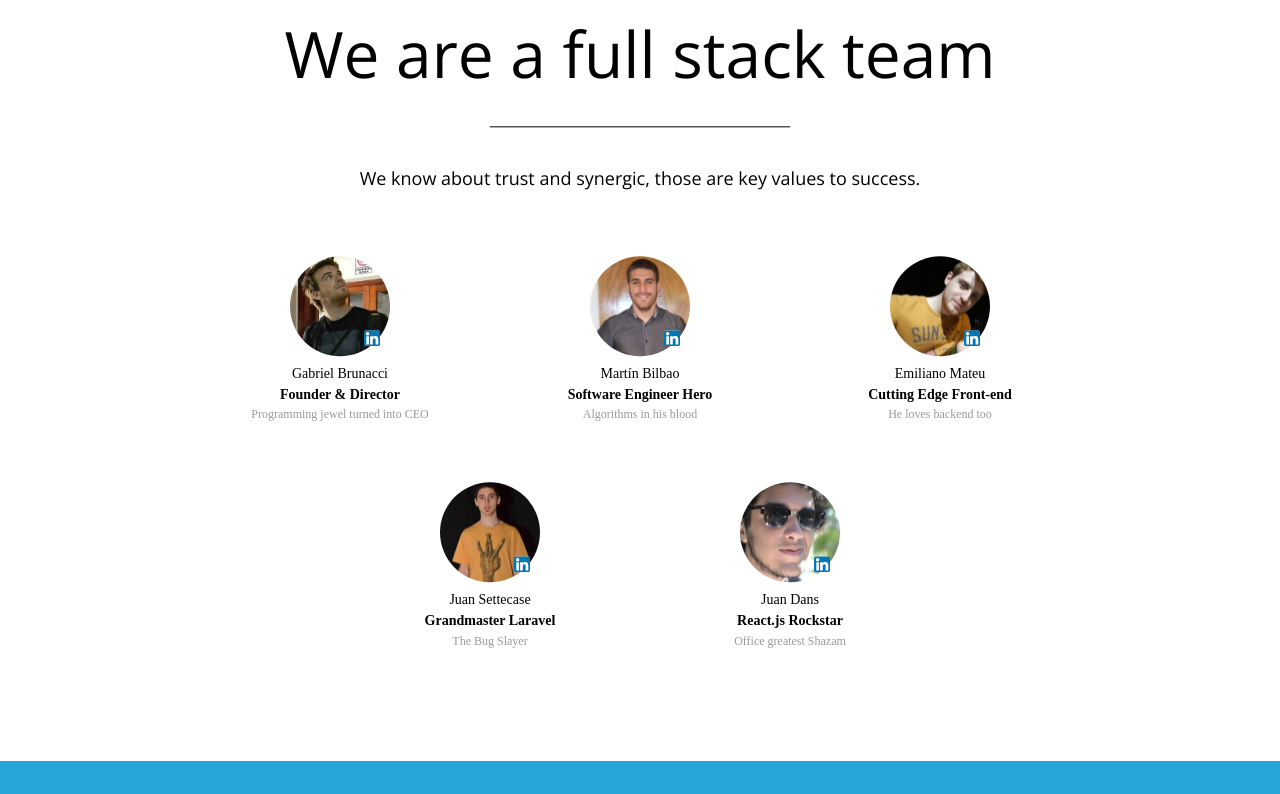
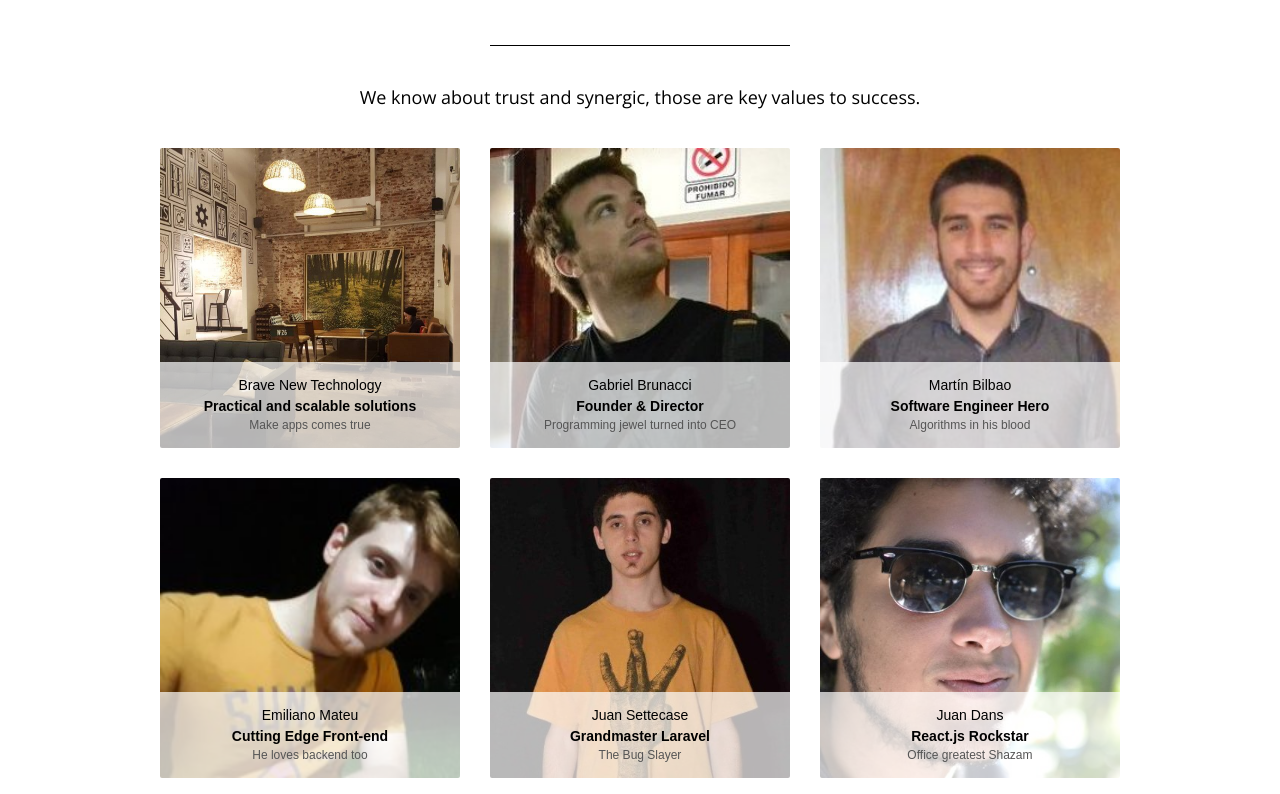
Before and after one commit to BNT-AR/bnt-ar.github.io, a React (Create React App) app: page / in a window 1280 px wide. Shown: the part 4326-5120 px from the top of the page. Built offline with nearby package versions, Linux system fonts and the light colour scheme.

Commit message:
Members design update

```diff
--- a/src/components/Stack/components/Wrapper/index.js
+++ b/src/components/Stack/components/Wrapper/index.js
@@ -1,8 +1,5 @@
 import styled from 'styled-components'
 
 export default styled.div`
-  position: relative;
-  // height: 100vh;
-  margin: 0 auto;
-  padding: 100px 0;
+  margin: 100px auto;
 `
--- a/src/components/Team/components/Content/index.js
+++ b/src/components/Team/components/Content/index.js
@@ -1,12 +1,6 @@
 import styled from 'styled-components'
 
 export default styled.div`
-  position: absolute;
-  top: 50%;
-  transform: translateY(-50%);
-  left: 0;
-  width: 100%;
-
   > div {
     max-width: 1000px;
     margin: 0 auto;
@@ -37,23 +31,4 @@ export default styled.div`
   p {
     font: 400 18px/2 'Open Sans',' Helvetica Neue', Arial, sans-serif;
   }
-
-  img {
-    display: block;
-    width: auto;
-    height: 100px;
-    margin: 0 auto;
-  }
-
-  ul {
-    list-style: none;
-    margin: 30px 0;
-    padding: 0;
-  }
-
-  li {
-    display: inline-block;
-    width: 30%;
-    margin: 30px 0;
-  }
 `
--- /dev/null
+++ b/src/components/Team/components/Member/components/Description/index.js
@@ -0,0 +1,34 @@
+import styled from 'styled-components'
+
+export default styled.div`
+  position: absolute;
+  left: 0;
+  bottom: 0;
+  width: 100%;
+  padding: 15px 10px;
+  box-sizing: border-box;
+  background: rgba(255, 255, 255, 0.7);
+
+  span {
+    display: block;
+    color: #000;
+    font-size: 14px;
+    margin: 0 0 0;
+  }
+
+  strong {
+    display: block;
+    font-weight: 600;
+    font-size: 14px;
+    margin: 5px 0 0;
+  }
+
+  em {
+    display: block;
+    color: #555;
+    font-weight: 400;
+    font-style: normal;
+    font-size: 12px;
+    margin: 5px 0 0;
+  }
+`
--- /dev/null
+++ b/src/components/Team/components/Member/components/Picture/index.js
@@ -0,0 +1,8 @@
+import styled from 'styled-components'
+
+export default styled.div`
+  height: 300px;
+  margin: 0 auto;
+  background: url(${props => props.image}) no-repeat 50% 0 / cover;
+  border-radius: 2px;
+`
--- a/src/components/Team/components/Member/index.js
+++ b/src/components/Team/components/Member/index.js
@@ -1,61 +1,45 @@
 import React from 'react'
 import styled from 'styled-components'
+import Picture from './components/Picture'
+import Description from './components/Description'
 import LinkedInLogo from '../../assets/linkedin.svg'
 
-const Logo = (props) => (
+const Member = (props) => (
   <a className={props.className} href={props.linkedIn} target='blank'>
-    <div />
+    <Picture image={props.image} />
+    <Description>
       <span>{ props.name }</span>
       <strong>{ props.title }</strong>
       <em>{ props.description }</em>
+    </Description>
   </a>
 )
 
-export default styled(Logo)`
-  display: inline-block;
+export default styled(Member)`
+  position: relative;
+  display: block;
   color: #000;
   text-decoration: none;
 
-  > div {
-    position: relative;
-    width: 100px;
-    height: 100px;
-    margin: 0 auto;
-    background: url(${props => props.image}) no-repeat 50% 50% / contain;
-    border-radius: 100%;
-
   &:before {
+    content: ' ';
     position: absolute;
-      right: 10px;
-      bottom: 10px;
-      content: ' ';
+    z-index: 3;
+    bottom: 5px;
+    left: 5px;
     width: 16px;
     height: 16px;
-      background: #fff url(${LinkedInLogo}) no-repeat 50% 50% / contain;
+    background: #fff url(${LinkedInLogo}) no-repeat 50% 50% / cover;
     border-radius: 2px;
+    opacity: 0.5;
+    transform: scale(0);
+    transition: transform 300ms ease;
+  }
+
+  &:hover,
+  &:focus {
+    &:before {
+      transform: scale(1);
     }
   }
-
-  span {
-    display: block;
-    color: #000;
-    font-size: 14px;
-    margin: 10px 0 0;
-  }
-
-  strong {
-    display: block;
-    font-weight: 600;
-    font-size: 14px;
-    margin: 5px 0 0;
-  }
-
-  em {
-    display: block;
-    color: #999;
-    font-weight: 400;
-    font-style: normal;
-    font-size: 12px;
-    margin: 5px 0 0;
-  }
 `
--- a/src/components/Team/components/Wrapper/index.js
+++ b/src/components/Team/components/Wrapper/index.js
@@ -2,6 +2,15 @@ import styled from 'styled-components'
 
 export default styled.div`
   position: relative;
-  height: 100vh;
-  margin: 0 auto;
+  margin: 100px auto;
+
+  .pure-g {
+    max-width: 990px;
+    margin: 0 auto;
+
+    > div {
+      box-sizing: border-box;
+      padding: 15px;
+    }
+  }
 `
--- a/src/components/Team/index.js
+++ b/src/components/Team/index.js
@@ -3,6 +3,7 @@ import Wrapper from './components/Wrapper'
 import Content from './components/Content'
 import Member from './components/Member'
 
+import BNT from './assets/bnt.jpg'
 import GBrunacci from './assets/gbrunacci.jpg'
 import MBilbao from './assets/mbilbao.jpg'
 import EMateu from './assets/emateu.jpg'
@@ -20,8 +21,17 @@ class Stack extends Component {
               We know about trust and synergic, those are key values to success.
             </p>
 
-            <ul>
-              <li>
+            <div className='pure-g'>
+              <div className='pure-u-1-3'>
+                <Member
+                  image={BNT}
+                  name={'Brave New Technology'}
+                  title={'Practical and scalable solutions'}
+                  description={'Make apps comes true'}
+                  linkedIn={'https://www.linkedin.com/company-beta/24781853/'}
+                />
+              </div>
+              <div className='pure-u-1-3'>
                 <Member
                   image={GBrunacci}
                   name={'Gabriel Brunacci'}
@@ -29,8 +39,8 @@ class Stack extends Component {
                   description={'Programming jewel turned into CEO'}
                   linkedIn={'https://www.linkedin.com/in/gabrielbrunacci/'}
                 />
-              </li>
-              <li>
+              </div>
+              <div className='pure-u-1-3'>
                 <Member
                   image={MBilbao}
                   name={'Martín Bilbao'}
@@ -38,8 +48,8 @@ class Stack extends Component {
                   description={'Algorithms in his blood'}
                   linkedIn={'https://www.linkedin.com/in/martin-bilbao-51a5b31b/'}
                 />
-              </li>
-              <li>
+              </div>
+              <div className='pure-u-1-3'>
                 <Member
                   image={EMateu}
                   name={'Emiliano Mateu'}
@@ -47,8 +57,8 @@ class Stack extends Component {
                   description={'He loves backend too'}
                   linkedIn={'https://www.linkedin.com/in/mateuemiliano/'}
                 />
-              </li>
-              <li>
+              </div>
+              <div className='pure-u-1-3'>
                 <Member
                   image={JCtkc}
                   name={'Juan Settecase'}
@@ -56,8 +66,8 @@ class Stack extends Component {
                   description={'The Bug Slayer'}
                   linkedIn={'https://www.linkedin.com/in/juan-ignacio-settecase/'}
                 />
-              </li>
-              <li>
+              </div>
+              <div className='pure-u-1-3'>
                 <Member
                   image={JDans}
                   name={'Juan Dans'}
@@ -65,8 +75,8 @@ class Stack extends Component {
                   description={'Office greatest Shazam'}
                   linkedIn={'https://www.linkedin.com/in/juan-bautista-dans-29a36ab4/'}
                 />
-              </li>
-            </ul>
+              </div>
+            </div>
           </div>
         </Content>
       </Wrapper>
```
Also changed, not shown: src/components/Team/assets/bnt.jpg (added). Lines whose indentation alone changed are shown as unchanged.
